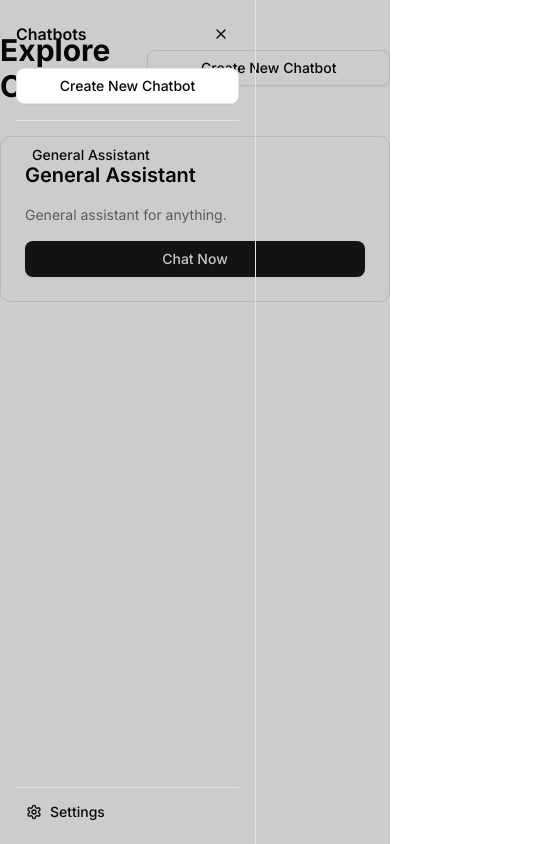
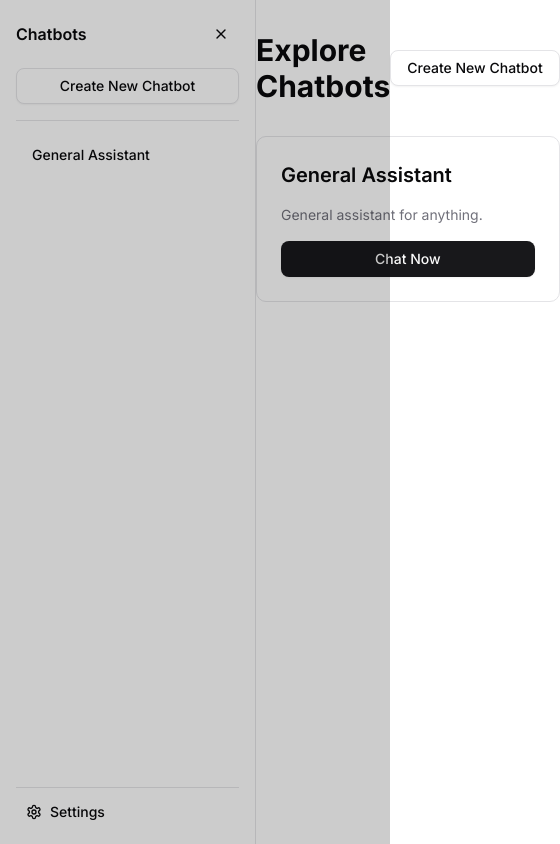
Before and after one commit to lyricaizm/cai-clone, a Next.js app: page / in a window 390 px wide. Both pictures are taken after a click on the button 34 px from the left and 34 px from the top of the page. Shown: the whole page, 560 px wide, since content can reach past the window. Built offline with nearby package versions, Linux system fonts and the light colour scheme.

Commit message:
feat: make the contents of the page move position to the left when sidebar is collapsed

```diff
--- a/src/components/collapsible-sidebar.tsx
+++ b/src/components/collapsible-sidebar.tsx
@@ -68,19 +68,30 @@ function ChatSidebar({ onToggle }: { onToggle: () => void }) {
   );
 }
 
-export function CollapsibleSidebar() {
+export interface CollapsibleSidebarProps {
+  onOpenChange?: (isOpen: boolean) => void;
+}
+
+export function CollapsibleSidebar({ onOpenChange }: CollapsibleSidebarProps) {
   const [isOpen, setIsOpen] = useState(true);
 
   // Set initial state based on screen size
   useEffect(() => {
     const checkScreenSize = () => {
-      setIsOpen(window.innerWidth >= 1024); // lg breakpoint
+      const shouldBeOpen = window.innerWidth >= 1024;
+      setIsOpen(shouldBeOpen);
+      onOpenChange?.(shouldBeOpen);
     };
 
     checkScreenSize();
     window.addEventListener("resize", checkScreenSize);
     return () => window.removeEventListener("resize", checkScreenSize);
-  }, []);
+  }, [onOpenChange]);
+
+  const handleToggle = (open: boolean) => {
+    setIsOpen(open);
+    onOpenChange?.(open);
+  };
 
   return (
     <>
@@ -90,26 +101,28 @@ export function CollapsibleSidebar() {
           variant="ghost"
           size="icon"
           className="fixed top-4 left-4 z-50"
-          onClick={() => setIsOpen(true)}
+          onClick={() => handleToggle(true)}
         >
           <Menu size={20} />
         </Button>
       )}
 
-      <div
+      <aside
         className={cn(
-          "fixed inset-y-0 left-0 z-40 transform transition-transform duration-200 ease-in-out lg:relative lg:transform-none",
-          isOpen ? "translate-x-0" : "-translate-x-full"
+          "shrink-0 transition-[width] duration-200 ease-in-out overflow-hidden",
+          isOpen ? "w-64" : "w-0"
         )}
       >
-        <ChatSidebar onToggle={() => setIsOpen(false)} />
-      </div>
+        <div className="w-64">
+          <ChatSidebar onToggle={() => handleToggle(false)} />
+        </div>
+      </aside>
 
       {/* Overlay for mobile */}
       {isOpen && (
         <div
           className="fixed inset-0 bg-black/20 z-30 lg:hidden"
-          onClick={() => setIsOpen(false)}
+          onClick={() => handleToggle(false)}
         />
       )}
     </>
```
